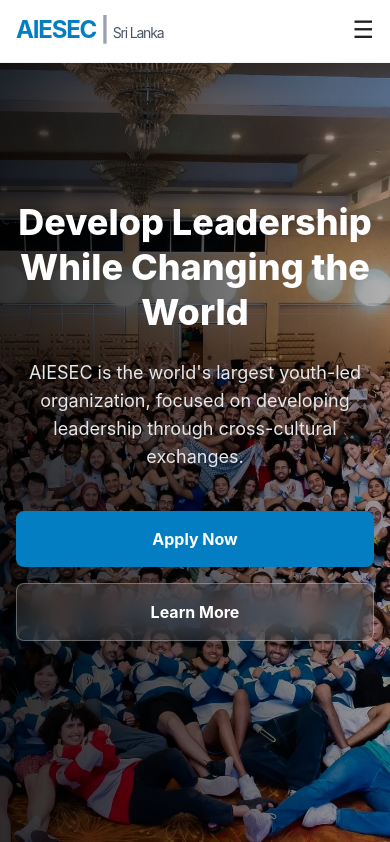
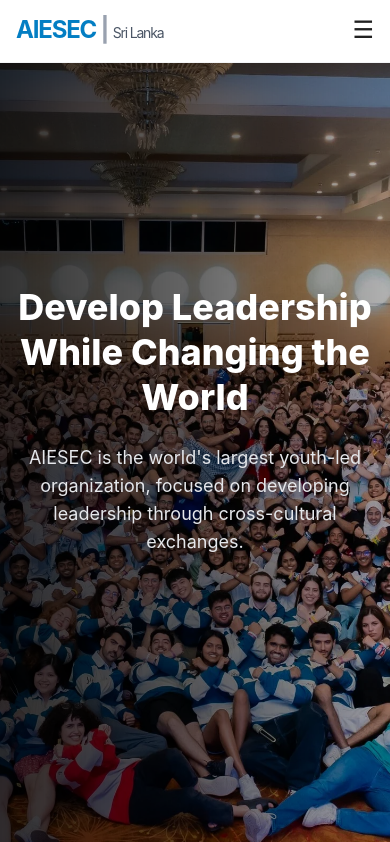
Before and after one commit to superjack2k4/BD-PortfolioSite, a React (Vite) app: page / in a window 390 px wide. Shown: the part 67-909 px from the top of the page. Built offline with nearby package versions, Linux system fonts and the light colour scheme.

Commit message:
madeSomeOfTheButtonsResponsive

```diff
--- a/src/components/WhyJoinSection.jsx
+++ b/src/components/WhyJoinSection.jsx
@@ -74,16 +74,19 @@ export default function WhyJoinSection() {
                 delay: 0.7 + i * 0.2, // start after heading (0.7s)
               }}
               className="
+                group
                 flex-1
                 bg-gray-50
+                hover:bg-white
                 rounded-xl
                 border border-gray-200
                 shadow-sm
-                hover:shadow-md
-                transition-shadow
+                hover:shadow-2xl hover:-translate-y-2
+                transition-all
                 duration-300
                 p-6 md:p-8
                 flex flex-col
+                cursor-pointer
               "
             >
               {/* Accent bar */}
@@ -99,9 +102,9 @@ export default function WhyJoinSection() {
                 <img
                   src={card.image}
                   alt={card.title}
-                  className="w-full h-full object-cover hover:scale-105 transition-transform duration-500"
+                  className="w-full h-full object-cover group-hover:scale-110 transition-transform duration-700 ease-out"
                 />
-                <div className="absolute inset-0 bg-gradient-to-b from-black/5 via-transparent to-black/30 pointer-events-none" />
+                <div className="absolute inset-0 bg-gradient-to-b from-black/5 via-transparent to-black/30 pointer-events-none group-hover:opacity-60 transition-opacity duration-300" />
               </div>
 
               {/* Bullet points */}
--- a/src/layouts/HomeHero.jsx
+++ b/src/layouts/HomeHero.jsx
@@ -56,17 +56,7 @@ export default function HomeHero() {
               AIESEC is the world's largest youth-led organization, focused on
               developing leadership through cross-cultural exchanges.
             </motion.p>
-            <motion.div
-              variants={fadeSlide}
-              className="mt-10 flex flex-col sm:flex-row gap-4 justify-center md:justify-start"
-            >
-              <button className="px-8 py-4 bg-brand-blue text-white font-bold rounded-lg hover:shadow-xl hover:bg-blue-600 transition-all duration-300 ">
-                Apply Now
-              </button>
-              <button className="px-8 py-4 bg-white/10 text-white backdrop-blur-md border border-white/30 font-bold rounded-lg hover:bg-white/20">
-                Learn More
-              </button>
-            </motion.div>
+
           </div>
         </div>
       </motion.div>
--- a/src/pages/Home.jsx
+++ b/src/pages/Home.jsx
@@ -1,4 +1,4 @@
-import { useRef } from "react";
+import { useRef, useEffect } from "react";
 import { motion, useScroll, useTransform, useSpring, useInView } from "framer-motion";
 import Navbar from "../layouts/Navbar";
 import HomeProjectCard from "../components/HomeProjectCard";
@@ -11,6 +11,13 @@ import WhyJoinSection from "../components/WhyJoinSection";
 import Footer from "../layouts/Footer";
 
 export default function Home() {
+  useEffect(() => {
+    window.scrollTo(0, 0);
+    if ('scrollRestoration' in history) {
+      history.scrollRestoration = 'manual';
+    }
+  }, []);
+
   const targetRef = useRef(null);
   const statsRef = useRef(null);
 
```
